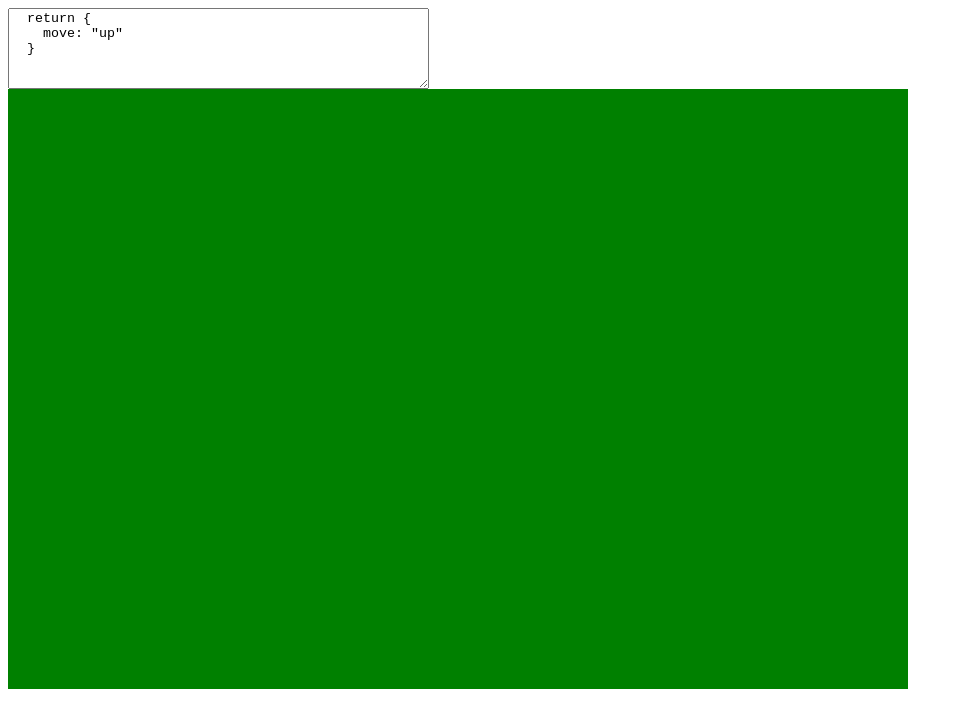
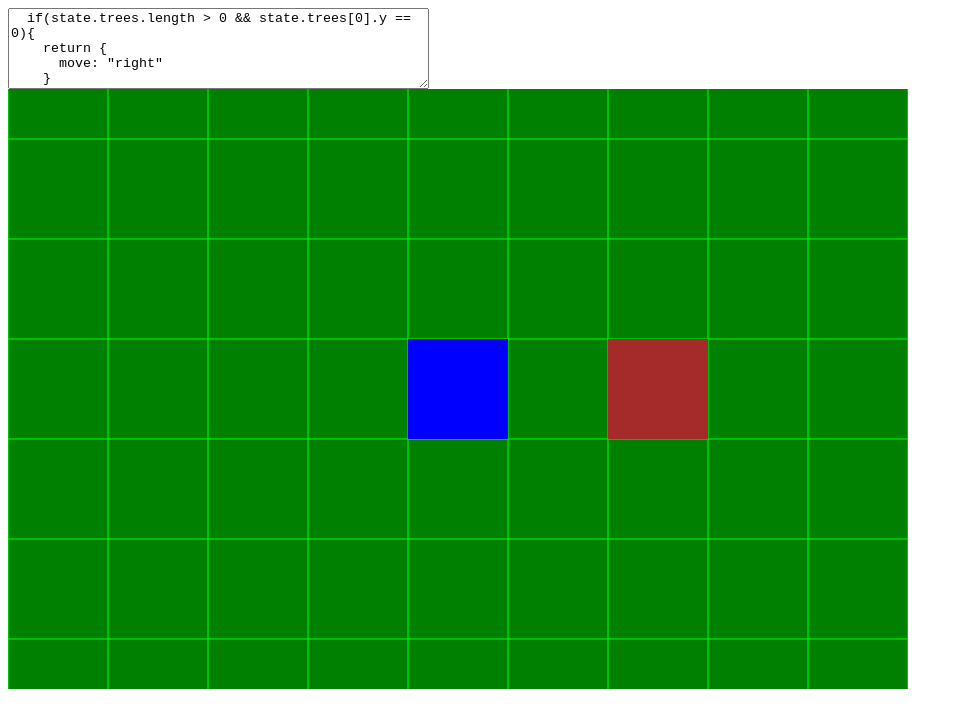
Before and after one commit to Jumpypants/survival, a plain HTML site: page index.html in a window 1280 px wide. Shown: the whole page, without its empty margins (0-963 px from the left). Drawn offline with Linux system fonts and the light colour scheme.

Commit message:
added movement and trees

```diff
--- a/constants.js
+++ b/constants.js
@@ -1,4 +1,4 @@
-var code = new Function(document.getElementById("code").value);
+var code = new Function("state",document.getElementById("code").value);
 
 var constants = {
   fps: 1
@@ -8,5 +8,12 @@ var display = {
   cw: 900,
   ch: 600,
 
-  bgCol: "green"
+  gridW: 100,
+  gridH: 100,
+
+  bgCol: "green",
+  gridCol: "lime",
+
+  treeCol: "brown",
+  playerCol: "blue"
 };
--- a/draw.js
+++ b/draw.js
@@ -1,4 +1,52 @@
-function drawbg(){
+function drawBg(){
   ctx.fillStyle = display.bgCol;
   ctx.fillRect(0, 0, display.cw, display.ch);
 }
+
+function drawGrid(){
+  var gw = display.gridW;
+  for(var i = 0; i < display.cw / gw / 2; i++){
+    ctx.strokeStyle = display.gridCol;
+    //vertical right side
+    ctx.beginPath();
+    ctx.moveTo(gw * i + gw / 2 + display.cw / 2, 0);
+    ctx.lineTo(gw * i + gw / 2 + display.cw / 2, display.ch);
+    ctx.stroke();
+    //vertical left side
+    ctx.beginPath();
+    ctx.moveTo(gw * -i - gw / 2 + display.cw / 2, 0);
+    ctx.lineTo(gw * -i - gw / 2 + display.cw / 2, display.ch);
+    ctx.stroke();
+  }
+  var gh = display.gridH;
+  for(var i = 0; i < display.ch / gh / 2; i++){
+    ctx.strokeStyle = display.gridCol;
+    //horizantal top
+    ctx.beginPath();
+    ctx.moveTo(0, gh * i + gh / 2 + display.ch / 2);
+    ctx.lineTo(display.cw , gh * i + gh / 2 + display.ch / 2);
+    ctx.stroke();
+    //horizantal bottom
+    ctx.beginPath();
+    ctx.moveTo(0, gh * -i - gh / 2 + display.ch / 2);
+    ctx.lineTo(display.cw , gh * -i - gh / 2 + display.ch / 2);
+    ctx.stroke();
+  }
+}
+
+function drawPlayer(){
+  ctx.fillStyle = display.playerCol;
+  ctx.fillRect(display.cw / 2 - display.gridW / 2,
+  display.ch / 2 - display.gridH / 2,
+  display.gridW,
+  display.gridH);
+}
+
+function drawTrees(){
+  for(var i = 0; i < trees.length; i++){
+    ctx.fillStyle = display.treeCol;
+    ctx.fillRect(display.cw / 2 - display.gridW / 2 + trees[i].x * display.gridW,
+    display.ch / 2 - display.gridH / 2 + trees[i].y * display.gridH,
+    display.gridW, display.gridH);
+  }
+}
--- a/functions.js
+++ b/functions.js
@@ -1,4 +1,38 @@
 function runCode(){
-  var out = code(player.in);
-  console.log(out);
+  var out = code(player.state);
+  for(var i = 0; i < objects.length; i++){
+    for(var j = 0; j < objects[i].length; j++){
+      switch(out.move){
+        case "up":
+          objects[i][j].y++;
+          break;
+        case "down":
+          objects[i][j].y--;
+          break;
+        case "left":
+          objects[i][j].x++;
+          break;
+        case "right":
+          objects[i][j].x--;
+          break;
+      }
+    }
+  }
 }
+
+function updateObjects(){
+  objects = [];
+  objects.push(trees);
+}
+
+function updatePlayer(){
+  player.state.trees = [];
+  for(var i = 0; i < trees.length; i++){
+    if(trees[i].x <= player.vision
+    && trees[i].x >= -player.vision
+    && trees[i].y <= player.vision
+    && trees[i].y >= -player.vision){
+      player.state.trees.push(trees[i]);
+    }
+  }
+}
--- a/game.js
+++ b/game.js
@@ -1,6 +1,13 @@
 var player = {
-  in: {
-    x: 100,
-    y: 100
-  }
+  state: {
+    trees: []
+  },
+  vision: 4
 }
+
+var trees = [{
+  x: 4,
+  y: -2
+}];
+
+var objects = [];
--- a/index.html
+++ b/index.html
@@ -1,6 +1,12 @@
 <textarea id="code" rows="5" cols="50">
-  return {
-    move: "up"
+  if(state.trees.length > 0 && state.trees[0].y == 0){
+    return {
+      move: "right"
+    }
+  } else {
+    return {
+      move: "up"
+    }
   }
 </textarea>
 <canvas id="gc" height="0" width="0" />
--- a/loop.js
+++ b/loop.js
@@ -1,4 +1,9 @@
 function loop(){
+  updatePlayer();
   runCode();
-  drawbg();
+  updateObjects();
+  drawBg();
+  drawGrid();
+  drawTrees();
+  drawPlayer();
 }
```
